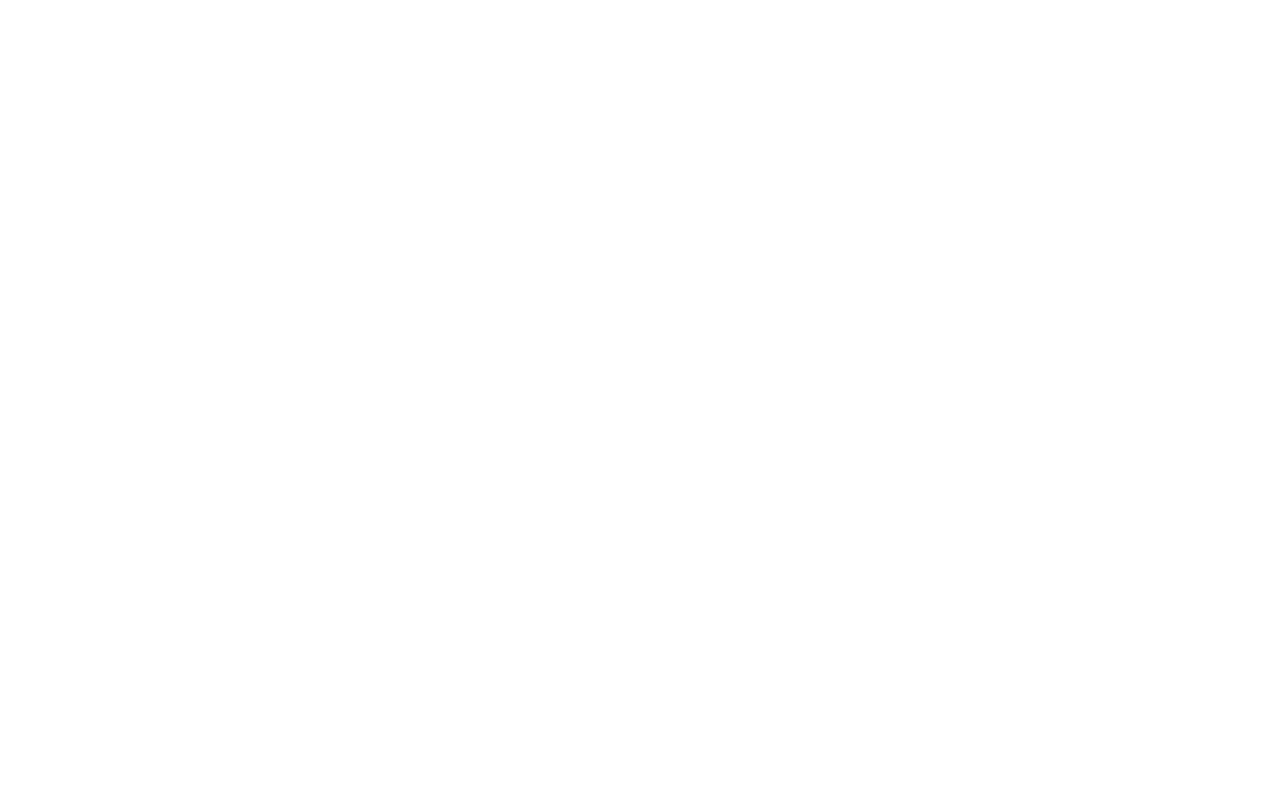
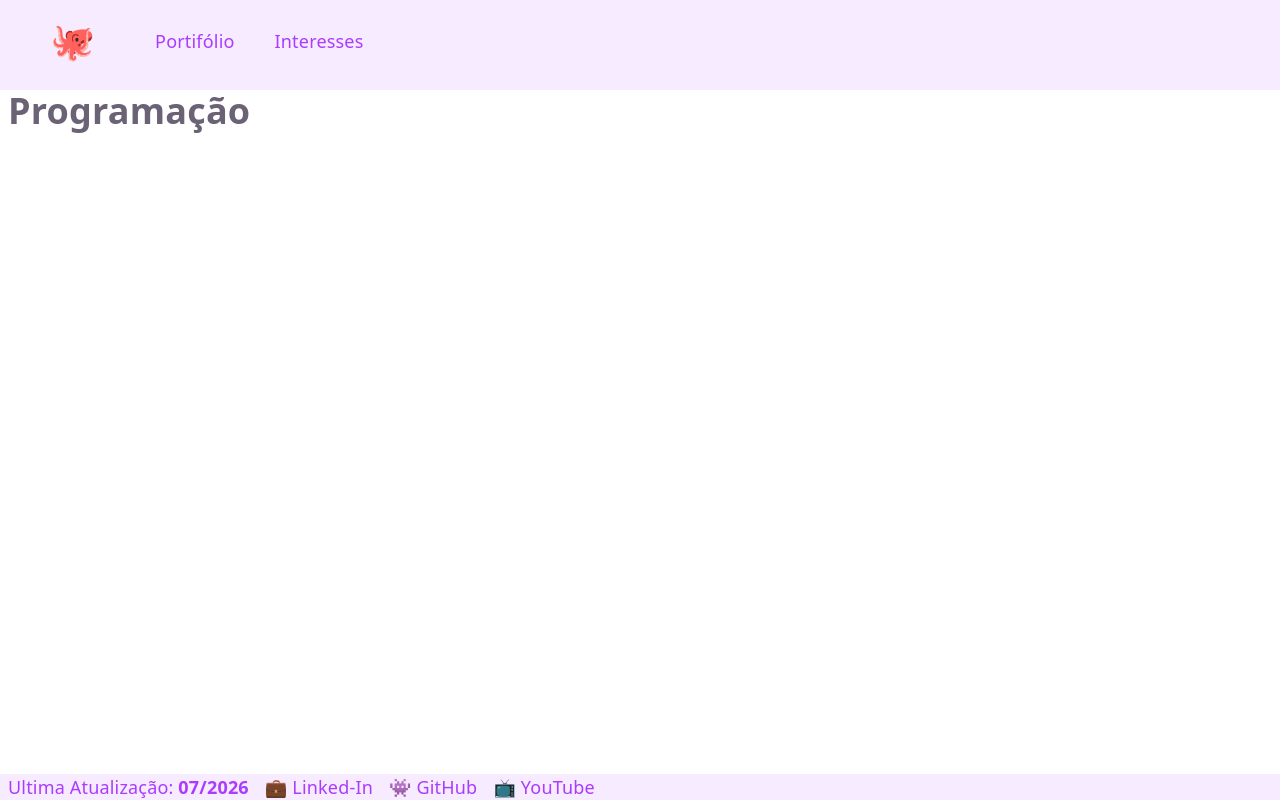
Before and after one commit to Faroferinho/MeuSite, a React (Vite) app in the folder meusite/: page /docker in a window 1280 px wide. Before the commit this address had no page. Built offline with nearby package versions, Linux system fonts and the light colour scheme.

Commit message:
expanded header with new pages and updated Router

```diff
--- a/meusite/src/App.css
+++ b/meusite/src/App.css
@@ -5,11 +5,11 @@
   margin: -16px;
   margin-right: -8px;
   display: flex;
-  padding: 0 40px;
 
   .navbar{
     width: 100%;
     display: flex;
+    padding: 0 40px;
     align-items: center;
   }
 
@@ -31,8 +31,10 @@
     border: none;
     font-size: 1rem;
     cursor: pointer;
-    padding: 12px 16px;
+    padding: 12px 20px;
     transition: background .5s;
+    text-decoration: none;
+    color: var(--accent);
   }
 
   .nav-button:hover{
@@ -42,6 +44,7 @@
 
   .dropdown-menu{
     background-color: var(--accent-bg);
+    color: var(--accent);
 
     position: absolute;
 
@@ -56,8 +59,9 @@
   }
 
   .dropdown-menu li a {
+    color: var(--accent);
     display: block;
-    padding: 12px 16px;
+    padding: 16px;
     text-decoration: none;
     transition: background .5s;
   }
@@ -69,6 +73,10 @@
 
     .nav-links{
       gap: 10px;
+    }
+
+    .navbar{
+      justify-content: center;
     }
 
     .nav-button{
--- a/meusite/src/App.jsx
+++ b/meusite/src/App.jsx
@@ -7,9 +7,19 @@ import heroImg from './assets/hero.png';
 
 import MainLayout from "./layouts/MainLayout";
 
+
 import Home from "./pages/home";
+
+import Portfolio from "./pages/portfolio";
+import Forensics from './pages/forensics';
+import OPSEC from './pages/opsec';
+import Programing from './pages/programing';
+import Docker from './pages/docker';
+
 import Interests from "./pages/interests";
-import Portfolio from "./pages/portfolio";
+import Mythology from './pages/mythology';
+import Palontology from './pages/paleontology';
+import Ocultism from './pages/ocultism';
 
 import './App.css';
 
@@ -19,8 +29,17 @@ function App() {
       <Routes>
         <Route element={<MainLayout />}>
           <Route path="/" element={<Home />} />
+
+          <Route path="/portfolio" element={<Portfolio />} />
+          <Route path="/forense-digital" element={<Forensics />} />
+          <Route path="/opsec" element={<OPSEC/>} />
+          <Route path="/programacao" element={<Programing />} />
+          <Route path="/docker" element={<Docker />} />
+
           <Route path="/interests" element={<Interests />} />
-          <Route path="/portfolio" element={<Portfolio />} />
+          <Route path="/mitologia" element={<Mythology />} />
+          <Route path="/paleontologia" element={<Palontology />} />
+          <Route path="/ocultismo" element={<Ocultism />} />
         </Route>
       </Routes>
     </BrowserRouter>
--- a/meusite/src/components/Header.jsx
+++ b/meusite/src/components/Header.jsx
@@ -11,7 +11,7 @@ export default function Header(){
 
                 {/* TODO - Put logo here, lol*/}
                 <a className="logo">
-                    <Link to="/">
+                    <Link to="/" className="logo">
                         🐙
                     </Link>
                 </a>
@@ -30,15 +30,19 @@ export default function Header(){
                             menuPortfolioOpen && (
                                 <ul className="dropdown-menu">
                                     <li>
-                                        <Link to="/">teste</Link>
+                                        <Link to="/forense-digital">Forense Digital</Link>
                                     </li>
 
                                     <li>
-                                        <Link to="/1">teste1</Link>
+                                        <Link to="/opsec">OPSEC</Link>
                                     </li>
 
                                     <li>
-                                        <Link to="/2">teste2</Link>
+                                        <Link to="/programacao">Programação</Link>
+                                    </li>
+
+                                    <li>
+                                        <Link to="/docker">Docker</Link>
                                     </li>
                                 </ul>
                             )
@@ -56,18 +60,19 @@ export default function Header(){
                             menuInterestsOpen && (
                                 <ul className="dropdown-menu">
                                     <li>
-                                        <Link to="/">teste</Link>
+                                        <Link to="/mitologia">Mitologia</Link>
                                     </li>
+
                                     <li>
-                                        <Link to="/1">testeA</Link>
+                                        <Link to="/paleontologia">Paleontologia</Link>
                                     </li>
+
                                     <li>
-                                        <Link to="/2">testeB</Link>
+                                        <Link to="/ocultismo">Ocultismo</Link>
                                     </li>
                                 </ul>
                             )
                         }
-
                     </li>
 
                 </ul>
--- /dev/null
+++ b/meusite/src/pages/docker.jsx
@@ -0,0 +1,9 @@
+export default function Docker(){
+    return (
+        <>
+            <div className="docker">
+                <h1>Programação</h1>
+            </div>
+        </>
+    );
+}
--- /dev/null
+++ b/meusite/src/pages/forensics.jsx
@@ -0,0 +1,9 @@
+export default function Forensics(){
+    return (
+        <>
+            <div className="content">
+                <h1>Forense Digital</h1>
+            </div>
+        </>
+    );
+}
--- /dev/null
+++ b/meusite/src/pages/mythology.jsx
@@ -0,0 +1,9 @@
+export default function Mythology(){
+    return (
+        <>
+            <div className="content">
+                <h1>Mitologia</h1>
+            </div>
+        </>
+    );
+}
--- /dev/null
+++ b/meusite/src/pages/ocultism.jsx
@@ -0,0 +1,9 @@
+export default function Ocultism(){
+    return (
+        <>
+            <div className="content">
+                <h1>Ocultismo</h1>
+            </div>
+        </>
+    );
+}
--- /dev/null
+++ b/meusite/src/pages/opsec.jsx
@@ -0,0 +1,9 @@
+export default function OPSEC(){
+    return (
+        <>
+            <div className="content">
+                <h1>OPSEC</h1>
+            </div>
+        </>
+    );
+}
--- /dev/null
+++ b/meusite/src/pages/paleontology.jsx
@@ -0,0 +1,9 @@
+export default function Palontology(){
+    return (
+        <>
+            <div className="content">
+                <h1>Paleontologia</h1>
+            </div>
+        </>
+    );
+}
--- /dev/null
+++ b/meusite/src/pages/programing.jsx
@@ -0,0 +1,9 @@
+export default function Programing(){
+    return (
+        <>
+            <div className="content">
+                <h1>Programação</h1>
+            </div>
+        </>
+    );
+}
```
